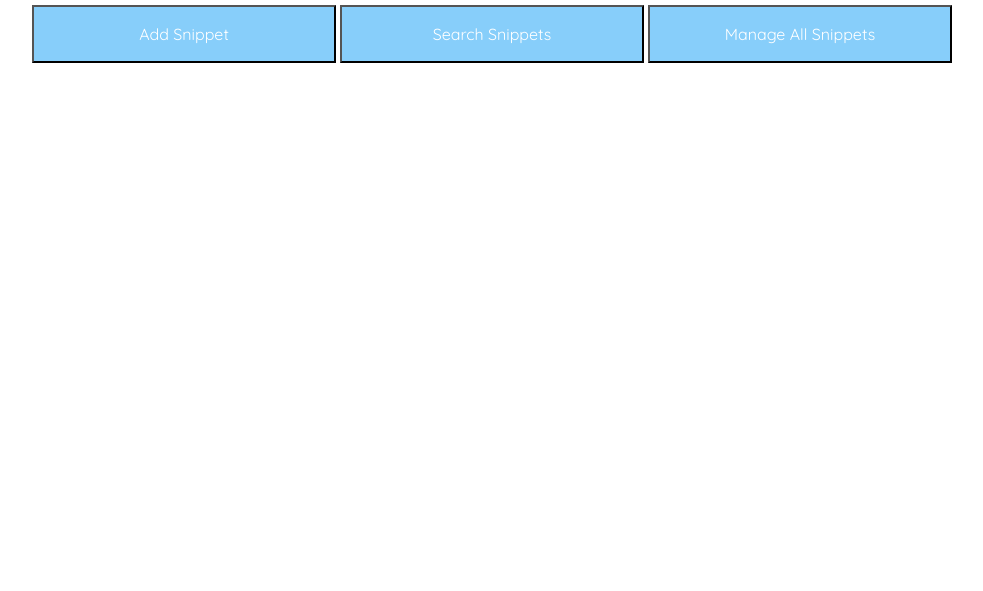
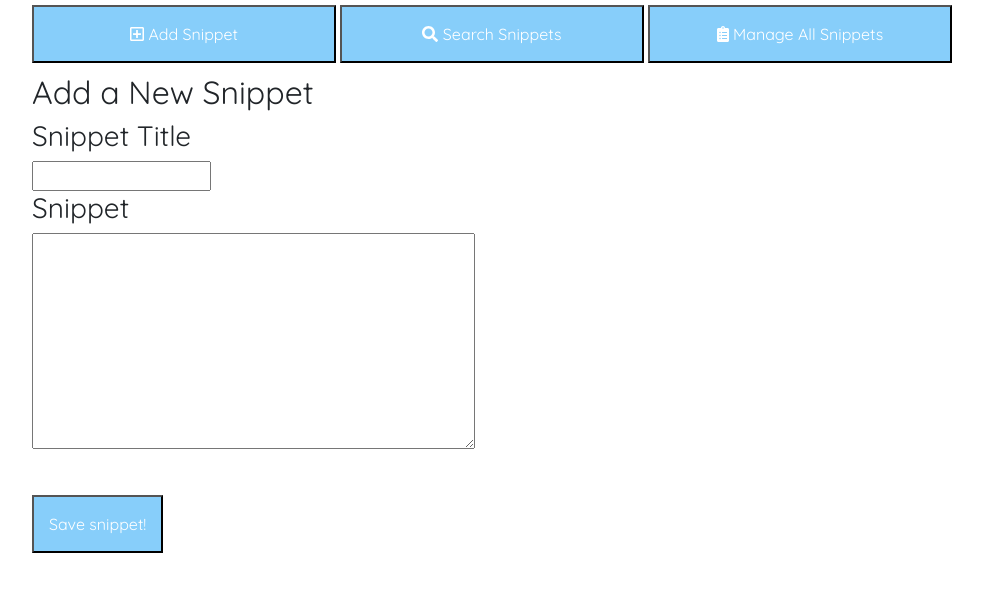
Before and after one commit to kristie-zheng/CRUDApp, a plain HTML site: page index.html in a window 1280 px wide. Shown: the part 101-692 px from the top of the page, without its empty margins (148-1131 px from the left). Drawn offline with nearby package versions, Linux system fonts and the light colour scheme.

Commit message:
Add icons to buttons

```diff
--- a/index.html
+++ b/index.html
@@ -16,19 +16,15 @@
   </head>
   <body>
 
-
-
-
-
-    <div class="container">
+ <div class="container">
       <div class="row">
         <div class="col-lg-1"></div>
         <div class="col-lg-10">
          <div class="header">
           <h1><i class="far fa-bookmark"></i> Snippet Saver</h1>
-          <button class="tabLink add">Add Snippet</button>
-          <button class="tabLink search">Search Snippets</button>
-          <button class="tabLink modify">Manage All Snippets</button>
+          <button class="tabLink add"><i class="far fa-plus-square"></i> Add Snippet</button>
+          <button class="tabLink search"><i class="fas fa-search"></i> Search Snippets</button>
+          <button class="tabLink modify"><i class="fas fa-clipboard-list"></i> Manage All Snippets</button>
         </div>
 
         <div class="addSnippet tabContent">
@@ -39,7 +35,7 @@
             <input class="snippetTitle" type="text" name= "snippetTitle"><br>
             <h3>Snippet</h3>
             <pre><textarea class="codeSnippet" name="codeSnippet" rows="10" cols="50"></textarea></code></pre><br>
-            <button type="button" class="setData"> Click to save snippet! </button>
+            <button type="button" class="setData"> Save snippet! </button>
           </div>
 
           <div class="addSnipConfirmation">
--- a/stylesheet.css
+++ b/stylesheet.css
@@ -2,7 +2,7 @@ button {
   padding: 15px;
   background-color: lightskyblue;
   color: white;
-  font-size: 14px;
+  font-size: 20px;
   margin-top: 5px;
 }
 
@@ -68,3 +68,7 @@ button {
 .search {
   margin-bottom: 10px;
 }
+
+.addSnippet {
+  display: block;
+}
```
